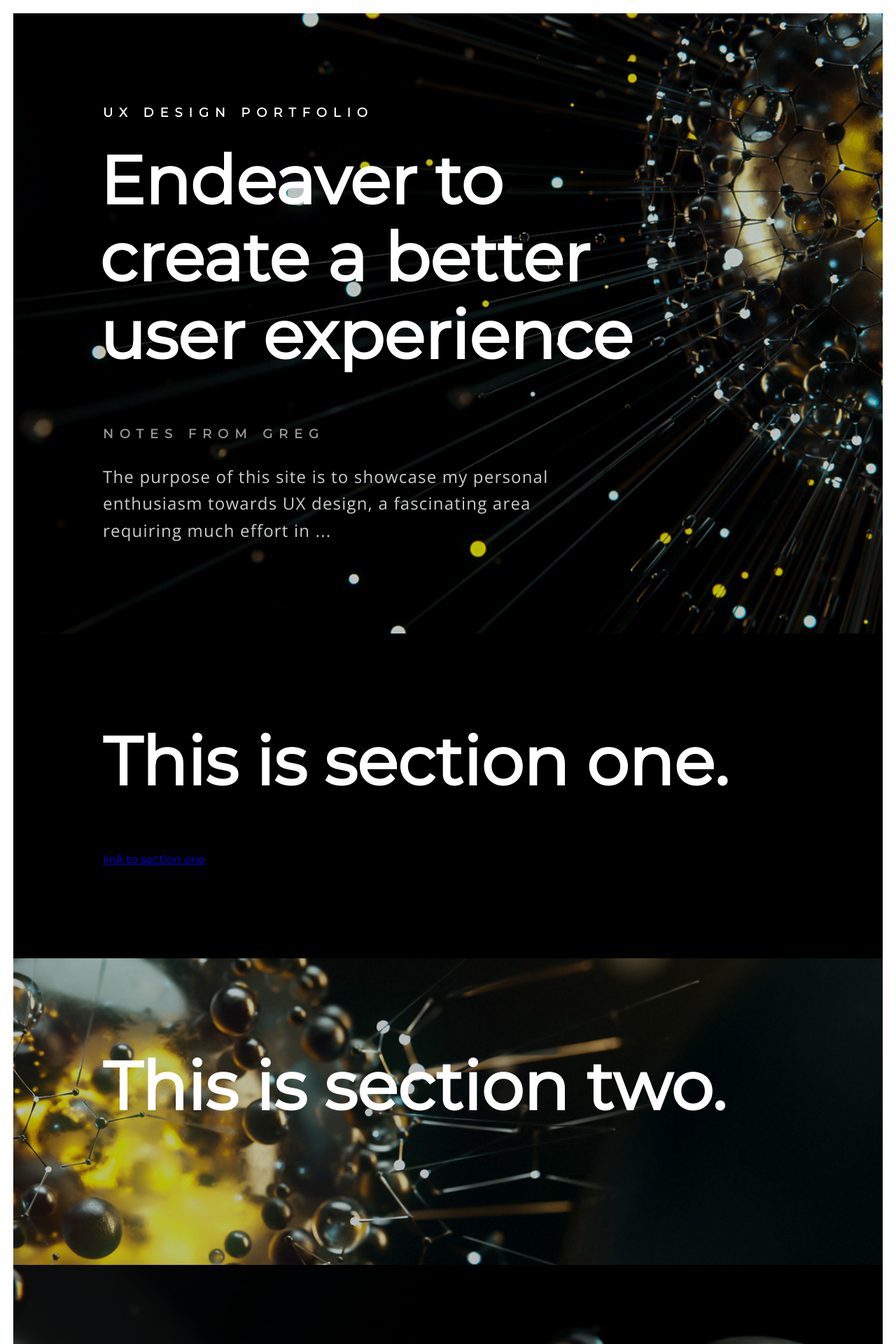
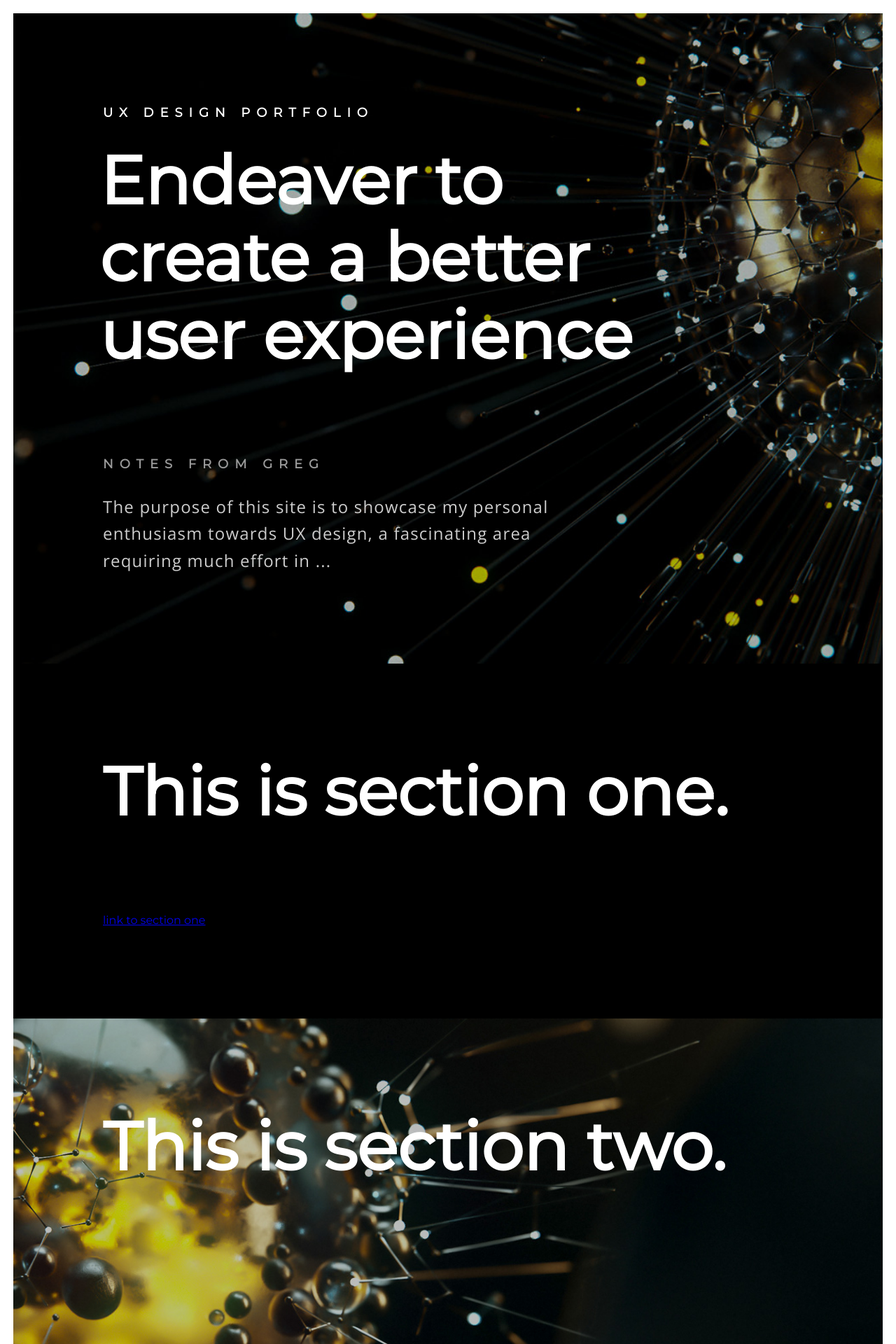
Before and after one commit to gankedbyloli/gankedbyloli.github.io, a Jekyll site: the page built from index.html, in a window 1280 px wide. Shown: the top 1920 px of the page at 70% size. Built offline with Jekyll 4.4.1, drawn with Linux system fonts in a browser that asks for light colours.

Commit message:
Darken Intro Background and Add some Space

```diff
--- a/assets/css/1-base/_base.sass
+++ b/assets/css/1-base/_base.sass
@@ -3,7 +3,7 @@ h1, h2, h3, h4
     padding: 0
 
 h1
-    margin-bottom: .75em
+    margin-bottom: 1.2em
     font-size: 48px
     line-height: 1.4
 
--- a/assets/css/main.css
+++ b/assets/css/main.css
@@ -399,7 +399,7 @@ h1, h2, h3, h4 {
   padding: 0; }
 
 h1 {
-  margin-bottom: .75em;
+  margin-bottom: 1.2em;
   font-size: 48px;
   line-height: 1.4; }
 
```
Also changed, not shown: assets/img/intro-bg.jpg.
